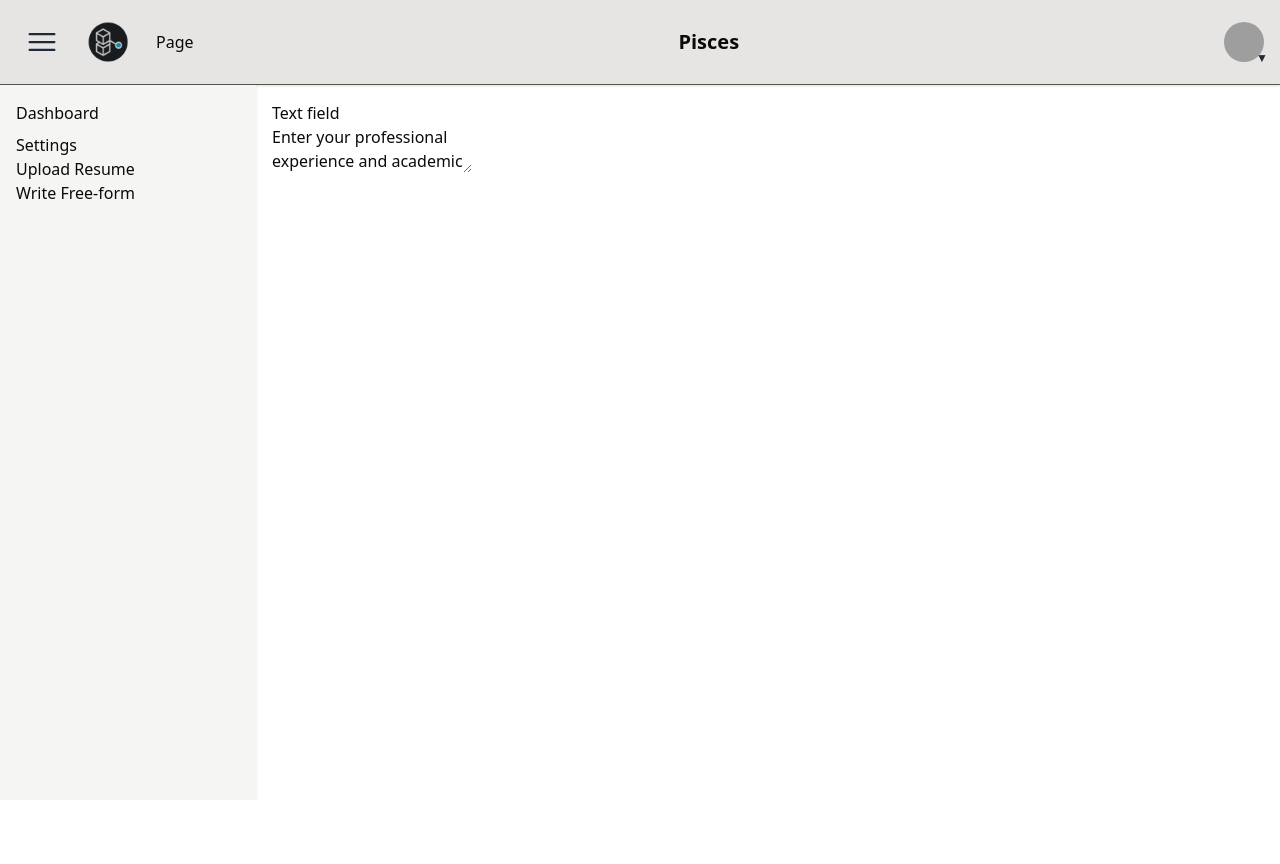
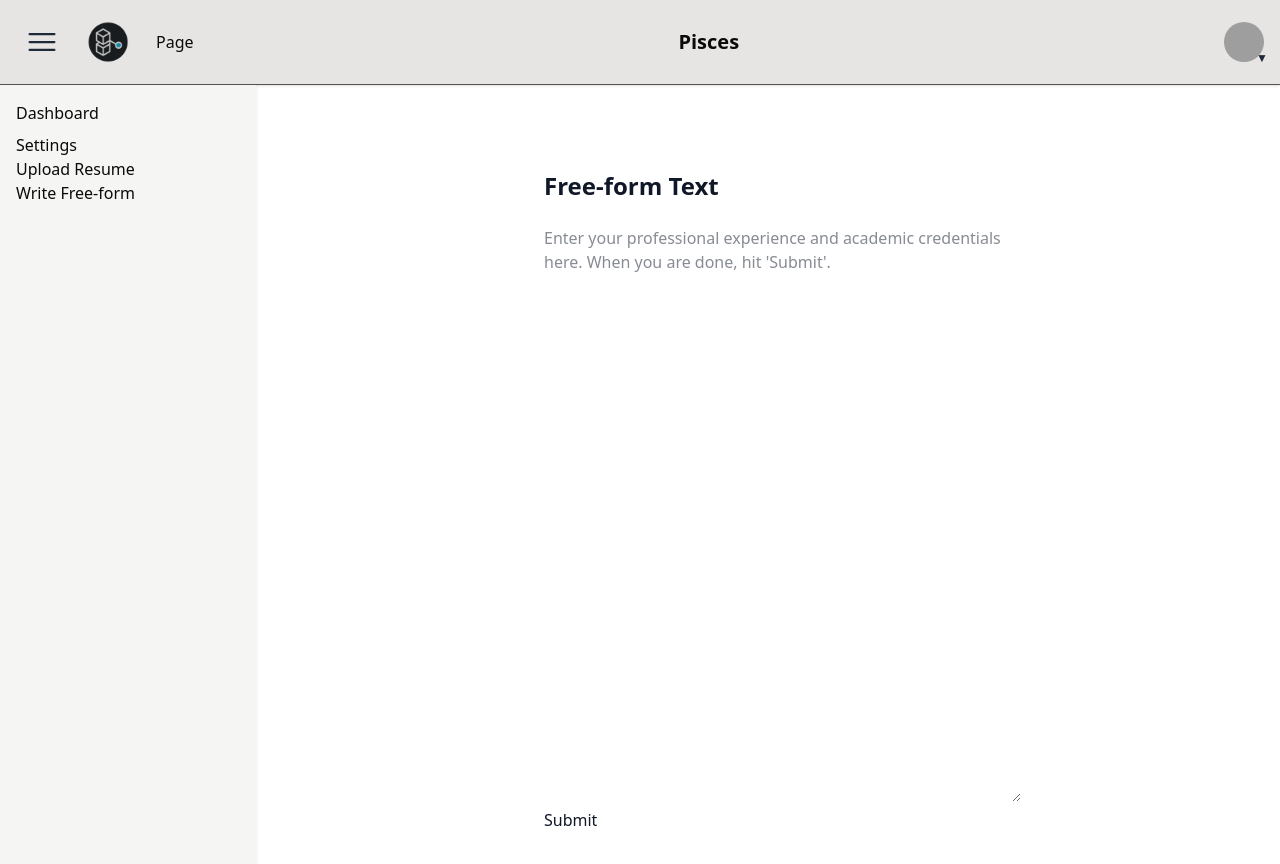
Before and after one commit to njit-prof-bill/njit-prof-bill-cs490-project-summer-2025, a Next.js app: page /home/free-form in a window 1280 px wide. Shown: the top 864 px of the page. Before the commit the page ends 800 px from the top, so only its background shows below. Built offline with nearby package versions, Linux system fonts and the light colour scheme; no server answers; grey boxes are pictures that could not be loaded.

Commit message:
Add a form with a multi-line text field and a submit button

```diff
--- a/src/app/home/free-form/page.tsx
+++ b/src/app/home/free-form/page.tsx
@@ -2,11 +2,21 @@
 
 export default function FreeFormPage() {
     return (
-        <div>
-            <h1>Text field</h1>
-            <textarea>
-                Enter your professional experience and academic credentials here.
-            </textarea>
+        <div className="flex items-center justify-center min-h-screen text-gray-900 dark:text-gray-100">
+            <div className="w-full max-w-md">
+                <form method="post">
+                    <label>
+                        <h1 className="text-2xl font-bold mb-6">Free-form Text</h1>
+                        <textarea
+                            name="freeFormContent"
+                            placeholder="Enter your professional experience and academic credentials here. When you are done, hit 'Submit'."
+                            rows={24}
+                            cols={50}
+                        ></textarea>
+                    </label>
+                    <button type="submit">Submit</button>
+                </form>
+            </div>
         </div>
     );
 }
```
